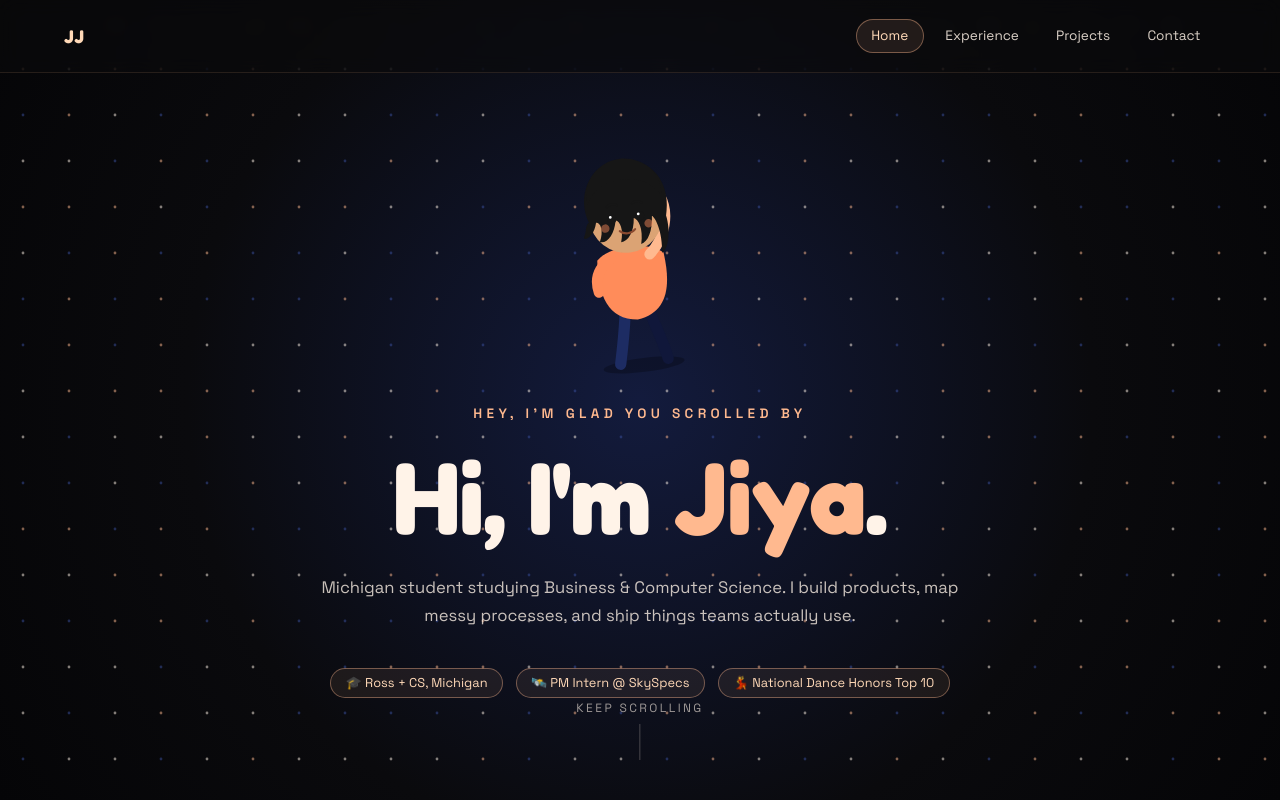
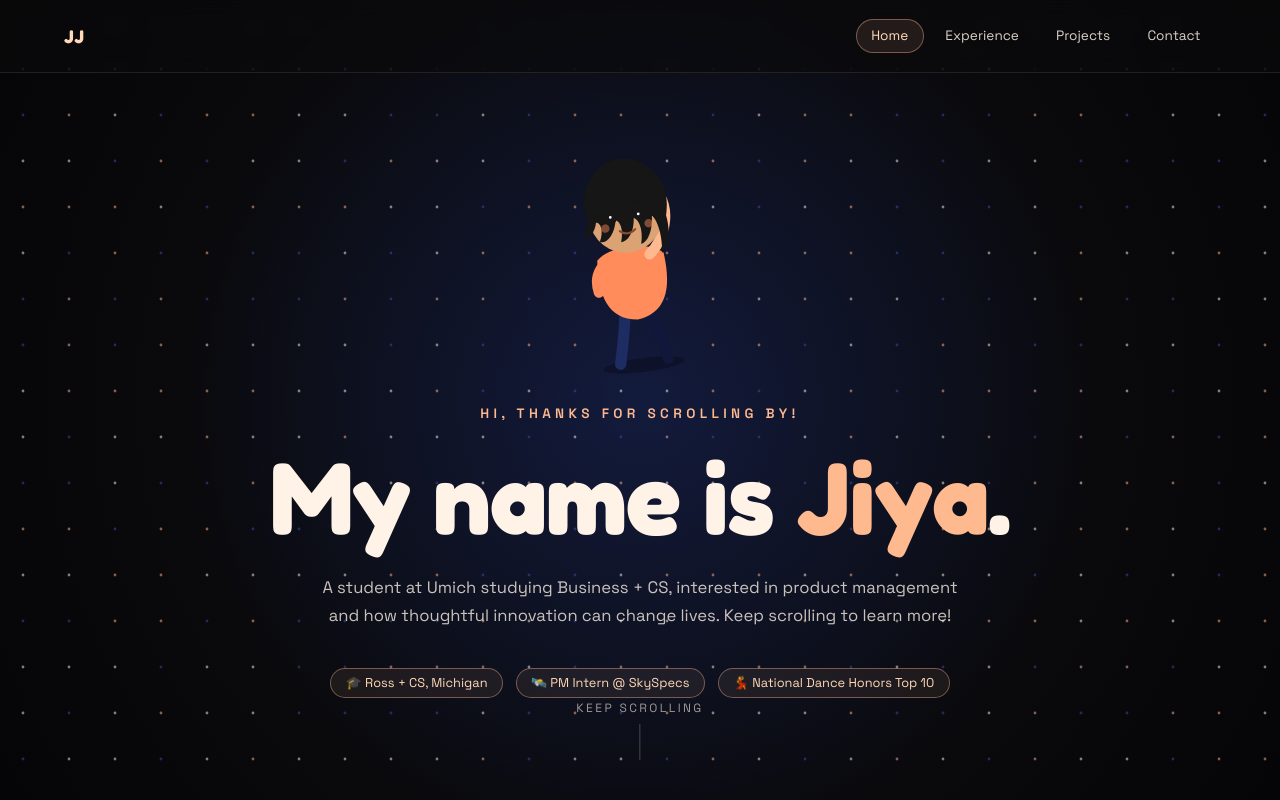
Before and after one commit to jjanwani/Jiya-Janwani, a React (Vite) app: page / in a window 1280 px wide. Shown: the top 800 px of the page. Built offline with nearby package versions, Linux system fonts and the light colour scheme.

Commit message:
Make home page hero copy friendlier
Co-Authored-By: Claude Sonnet 5 <noreply@anthropic.com>
Claude-Session: https://claude.ai/code/session_016DjVeRc42KayAcmbMuDzVy

```diff
--- a/src/pages/Home.tsx
+++ b/src/pages/Home.tsx
@@ -49,7 +49,7 @@ export default function Home() {
           animate={{ opacity: 1 }}
           transition={{ delay: 0.3, duration: 0.6 }}
         >
-          hey, I'm glad you scrolled by
+          hi, thanks for scrolling by!
         </motion.p>
 
         <motion.h1
@@ -59,7 +59,7 @@ export default function Home() {
           className="huge-title"
           style={{ maxWidth: 1000 }}
         >
-          Hi, I'm <span style={{ color: 'var(--peach)' }}>Jiya</span>.
+          My name is <span style={{ color: 'var(--peach)' }}>Jiya</span>.
         </motion.h1>
 
         <motion.p
@@ -69,8 +69,8 @@ export default function Home() {
           className="section-sub"
           style={{ marginTop: '1.6rem', textAlign: 'center', marginInline: 'auto' }}
         >
-          Michigan student studying Business &amp; Computer Science. I build products,
-          map messy processes, and ship things teams actually use.
+          A student at Umich studying Business + CS, interested in product management
+          and how thoughtful innovation can change lives. Keep scrolling to learn more!
         </motion.p>
 
         <motion.div
```
